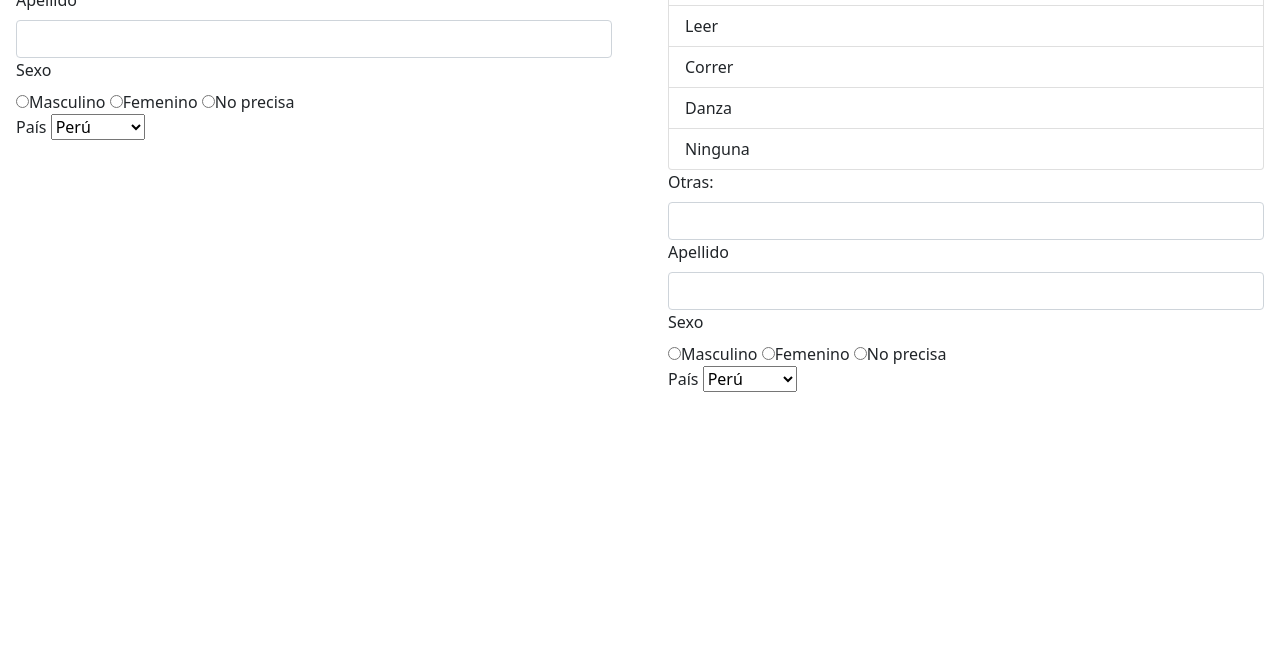
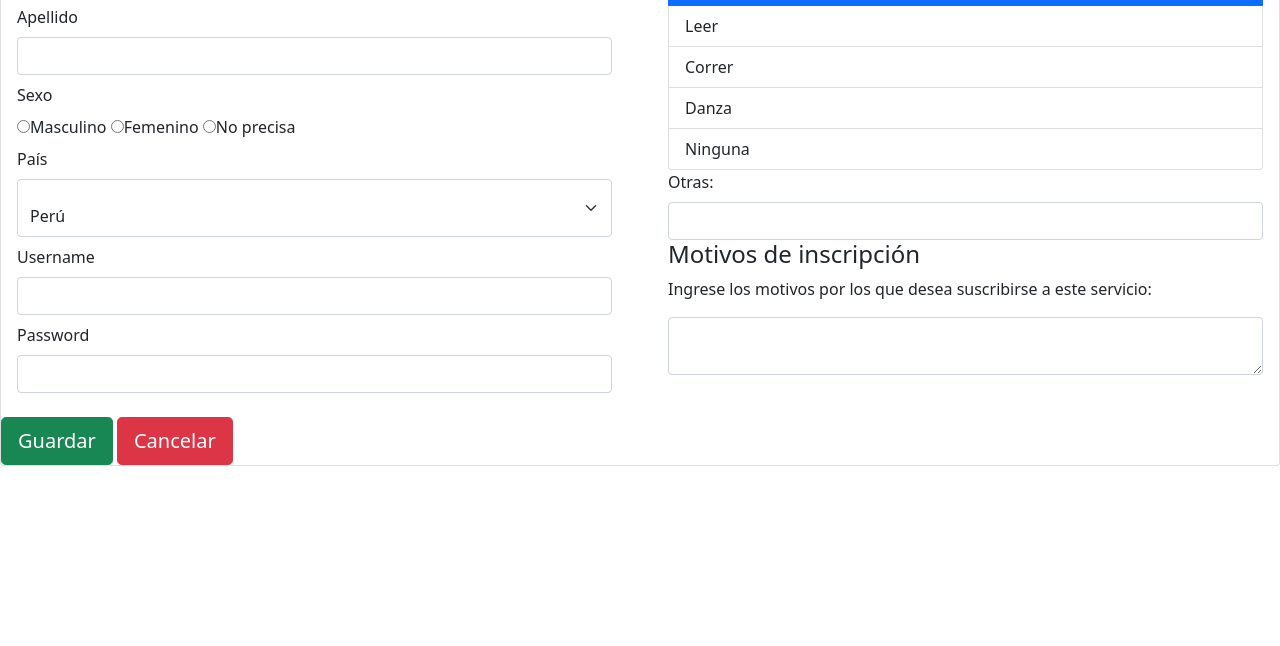
Before and after one commit to daphsolange/PC01_20193605, a plain HTML site: page registrarse.html in a window 1280 px wide. Shown: the part 154-800 px from the top of the page. Drawn offline with nearby package versions, Linux system fonts and the light colour scheme.

Commit message:
cambio registrarse

```diff
--- a/registrarse.html
+++ b/registrarse.html
@@ -10,6 +10,7 @@
 </head>
 <body>
     <h1>Registro</h1>
+    <div class="card">
     <div id="columnas" class="mt-2">
         <div class="row">
             <div class="col-md-6">
@@ -18,11 +19,11 @@
                         <label class="form-label">Nombre</label>
                         <input type="text" class="form-control"/>
                     </div>
-                    <div>
+                    <div class="mt-2">
                         <label class="form-label">Apellido</label>
                         <input type="text" class="form-control"/>
                     </div>
-                    <div>
+                    <div class="mt-2">
                         <label class="form-label">Sexo</label>
                         <form>
                             <input type="radio" name="genero" /><a>Masculino</a>
@@ -30,23 +31,33 @@
                             <input type="radio" name="genero" /><a>No precisa</a>
                         </form>
                     </div>
-                    <div>
+                    <div class="mt-2">
                         <label class="form-label">País</label>
-                            <select>
-                                <option>Perú</option>
-                                <option>Brasil</option>
-                                <option>Colombia</option>
-                                <option>Chile</option>
+                        <div class="form-floating">
+                            <select class="form-select" id="floatingSelect">
+                              <option selected>Perú</option>
+                              <option value="1">Perú</option>
+                              <option value="2">Chile</option>
+                              <option value="3">Colombia</option>
                             </select>
+                          </div>
+                    </div>
+                    <div class="mt-2">
+                        <label class="form-label">Username</label>
+                        <input type="text" class="form-control"/>
+                    </div>
+                    <div class="mt-2">
+                        <label class="form-label">Password</label>
+                        <input type="text" class="form-control"/>
                     </div>
                 </div>
             </div>
             <div class="col-md-6">
                 <div class="card-body">
-                    <h2>Aficiones</h2>
+                    <h4>Aficiones</h4>
                     <div>
                         <ul class="list-group">
-                            <li class="list-group-item d-flex justify-content-between align-items-center">
+                            <li class="list-group-item active d-flex justify-content-between align-items-center">
                                 Fútbol
                             </li><li class="list-group-item d-flex justify-content-between align-items-center">
                                 Leer
@@ -66,30 +77,20 @@
                         <label class="form-label">Otras:</label>
                         <input type="text" class="form-control"/>
                     </div>
-                    <div>
-                        <label class="form-label">Apellido</label>
-                        <input type="text" class="form-control"/>
-                    </div>
-                    <div>
-                        <label class="form-label">Sexo</label>
-                        <form>
-                            <input type="radio" name="genero" /><a>Masculino</a>
-                            <input type="radio" name="genero" /><a>Femenino</a>
-                            <input type="radio" name="genero" /><a>No precisa</a>
-                        </form>
-                    </div>
-                    <div>
-                        <label class="form-label">País</label>
-                            <select>
-                                <option>Perú</option>
-                                <option>Brasil</option>
-                                <option>Colombia</option>
-                                <option>Chile</option>
-                            </select>
+                    <div class="form-floating">
+                        <h4>Motivos de inscripción</h4>
+                        <p>Ingrese los motivos por los que desea suscribirse a este servicio:</p>
+                        <textarea class="form-control" placeholder="Leave a comment here" id="floatingTextarea"></textarea>
                     </div>
                 </div>
             </div>
+            <div>
+                <div class="mt-2">
+                    <button type="button" class="btn btn-success btn-lg">Guardar</button>
+                    <a href="/index.html" class="btn btn-danger btn-lg" role="button" data-bs-toggle="button">Cancelar</a>                </div>
+            </div>
         </div>
+    </div>
     </div>
 </body>
 </html>
```
